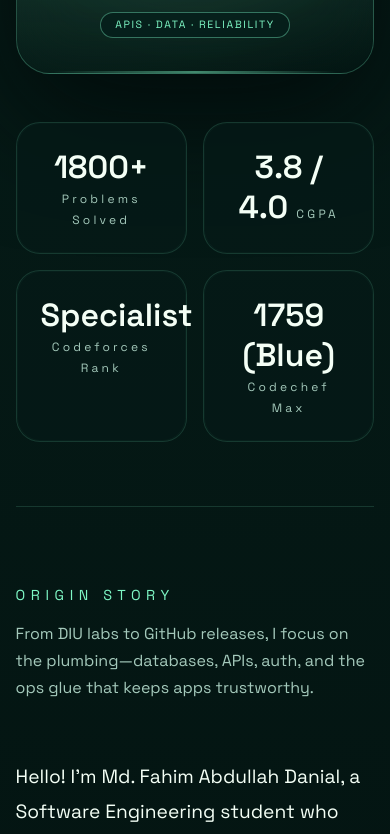
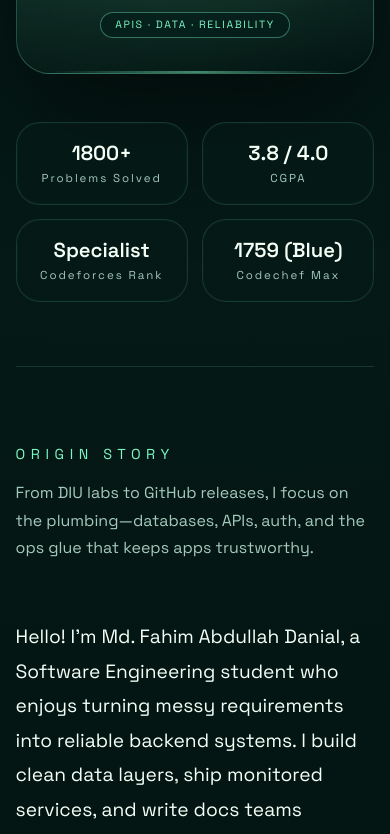
Before and after one commit to fahim-danial/Portfolio, a React (Vite) app: page / in a window 390 px wide. Shown: the part 1100-1934 px from the top of the page. Built offline with nearby package versions, Linux system fonts and the light colour scheme; a web font is replaced by a local one.

Commit message:
Resume updated

```diff
--- a/index.html
+++ b/index.html
@@ -2,9 +2,16 @@
 <html lang="en">
   <head>
     <meta charset="UTF-8" />
-    <link rel="icon" type="image/svg+xml" href="/favicon.svg" />
+    <link rel="icon" href="/profile.jpeg" />
+    <link rel="apple-touch-icon" href="/profile.jpeg" />
     <meta name="viewport" content="width=device-width, initial-scale=1.0" />
     <meta name="description" content="Fahim Abdullah Danial — Competitive programmer and creative developer." />
+    <meta property="og:title" content="Fahim Abdullah Danial — Portfolio" />
+    <meta property="og:description" content="Fahim Abdullah Danial — Competitive programmer and creative developer." />
+    <meta property="og:type" content="website" />
+    <meta property="og:image" content="/profile.jpeg" />
+    <meta name="twitter:card" content="summary" />
+    <meta name="twitter:image" content="/profile.jpeg" />
     <title>Fahim Abdullah Danial — Portfolio</title>
   </head>
   <body>
--- a/src/data/portfolio.js
+++ b/src/data/portfolio.js
@@ -16,10 +16,10 @@ export const hero = {
 };
 
 export const highlights = [
-  { label: 'Problems Solved', value: '1800+ ' },
-  { label: 'CGPA', value: '3.8 / 4.0 ' },
-  { label: 'Codeforces Rank', value: 'Specialist ' },
-  { label: 'Codechef Max', value: '1759 (Blue) ' },
+  { label: 'Problems Solved', value: '1800+' },
+  { label: 'CGPA', value: '3.8 / 4.0' },
+  { label: 'Codeforces Rank', value: 'Specialist' },
+  { label: 'Codechef Max', value: '1759 (Blue)' },
 ];
 
 export const skillGroups = [
@@ -29,11 +29,11 @@ export const skillGroups = [
   },
   {
     title: 'Frameworks & Libraries',
-    items: ['Django', 'ReactJS'],
+    items: ['Flask', 'Django', 'ReactJS'],
   },
   {
     title: 'Databases & Tools',
-    items: ['MySQL', 'Git', 'GitHub'],
+    items: ['SQLite', 'MySQL', 'Git', 'GitHub'],
   },
   {
     title: 'Core Strengths',
--- a/src/styles/index.css
+++ b/src/styles/index.css
@@ -352,6 +352,18 @@ main {
     font-size: 0.66rem;
     padding: 0.35rem 0.9rem;
   }
+
+  .highlight-grid {
+    grid-template-columns: 1fr;
+  }
+
+  .highlight-card {
+    padding: 1rem 0.85rem;
+  }
+
+  .highlight-value {
+    font-size: 1.3rem;
+  }
 }
 
 .hero-photo {
@@ -450,7 +462,7 @@ main {
 .highlight-grid {
   margin-top: 3rem;
   display: grid;
-  grid-template-columns: repeat(auto-fit, minmax(150px, 1fr));
+  grid-template-columns: repeat(auto-fit, minmax(min(150px, 100%), 1fr));
   gap: 1rem;
 }
 
@@ -462,6 +474,12 @@ main {
   background: rgba(5, 25, 23, 0.8);
   backdrop-filter: blur(24px);
   text-align: center;
+  min-width: 0;
+  display: flex;
+  flex-direction: column;
+  align-items: center;
+  justify-content: center;
+  gap: 0.35rem;
 }
 
 .highlight-card::after {
@@ -477,12 +495,25 @@ main {
 .highlight-value {
   font-size: 2rem;
   font-weight: 600;
+  display: block;
+  line-height: 1.15;
+  max-width: 100%;
+  white-space: normal;
+  overflow-wrap: anywhere;
+  word-break: break-word;
 }
 
 .highlight-label {
   color: var(--muted);
   letter-spacing: 0.2rem;
   font-size: 0.75rem;
+  display: block;
+  margin-top: 0;
+  line-height: 1.35;
+  max-width: 100%;
+  white-space: normal;
+  overflow-wrap: anywhere;
+  word-break: break-word;
 }
 
 /* About */
@@ -800,6 +831,26 @@ main {
     opacity: 0.45;
   }
 
+  .highlight-grid {
+    grid-template-columns: repeat(auto-fit, minmax(min(160px, 100%), 1fr));
+    gap: 0.9rem;
+  }
+
+  .highlight-card {
+    padding: 1.1rem 0.95rem;
+    overflow: hidden;
+  }
+
+  .highlight-value {
+    font-size: clamp(1.1rem, 5.2vw, 1.4rem);
+    line-height: 1.2;
+  }
+
+  .highlight-label {
+    letter-spacing: 0.12rem;
+    font-size: 0.72rem;
+  }
+
   .highlight-card {
     backdrop-filter: none;
   }
```
Also changed, not shown: 1 other file (tests, documents, lock files or other folders).
